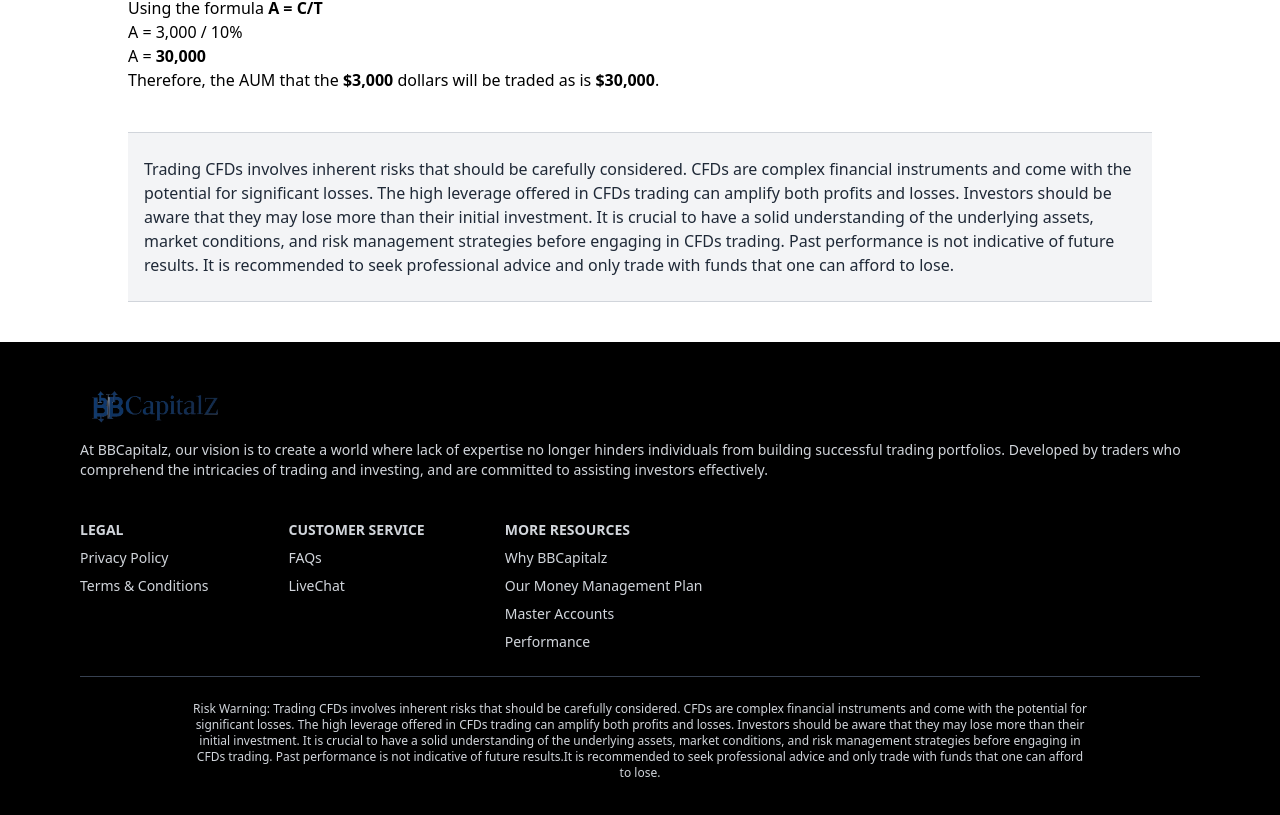
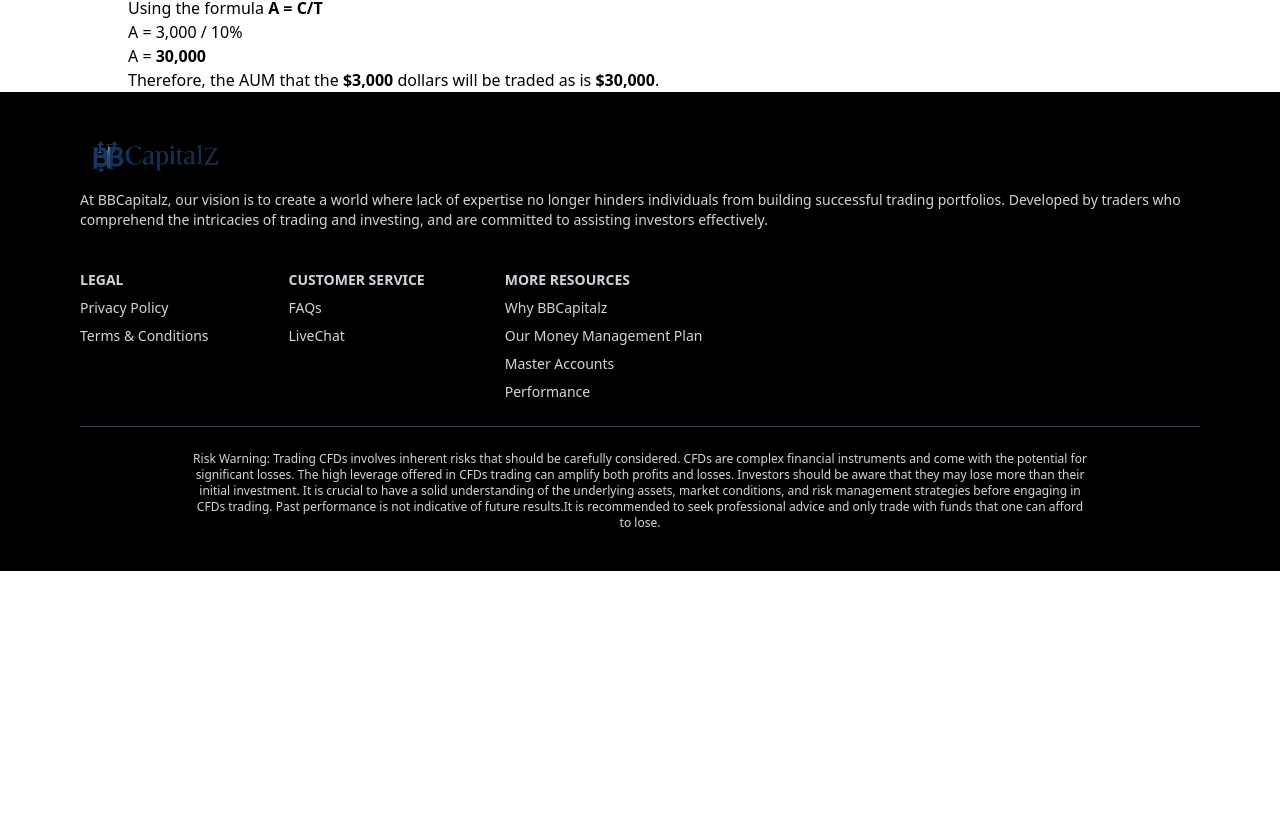
Before and after one commit to frontendninja10/bbcapitalz, a Next.js app: page /company/money-management-plan in a window 1280 px wide. Shown: the part 1640-2455 px from the top of the page. After the commit the page ends 2211 px from the top, so only its background shows below. Built offline with nearby package versions, Linux system fonts and the light colour scheme.

Commit message:
Remove redundant content

```diff
--- a/app/company/money-management-plan/page.tsx
+++ b/app/company/money-management-plan/page.tsx
@@ -278,20 +278,6 @@
               </li>
             </ol>
           </div>
-          <div className="py-6 my-10 px-4 bg-gray-100 border-t border-b border-gray-300">
-            <p className="text-gray-800">
-              Trading CFDs involves inherent risks that should be carefully
-              considered. CFDs are complex financial instruments and come with
-              the potential for significant losses. The high leverage offered in
-              CFDs trading can amplify both profits and losses. Investors should
-              be aware that they may lose more than their initial investment. It
-              is crucial to have a solid understanding of the underlying assets,
-              market conditions, and risk management strategies before engaging
-              in CFDs trading. Past performance is not indicative of future
-              results. It is recommended to seek professional advice and only
-              trade with funds that one can afford to lose.
-            </p>
-          </div>
         </main>
       </section>
       <Footer />
```
